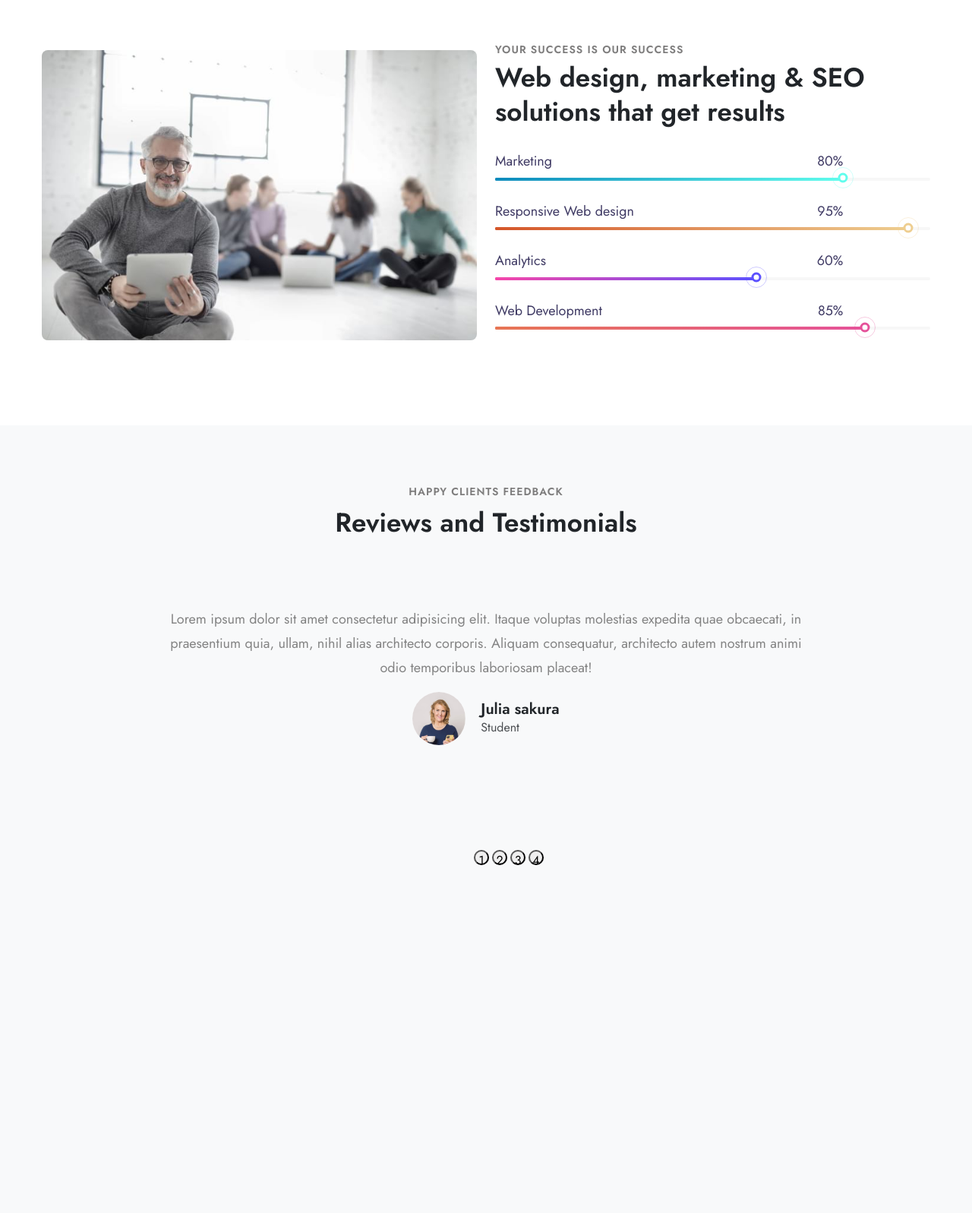
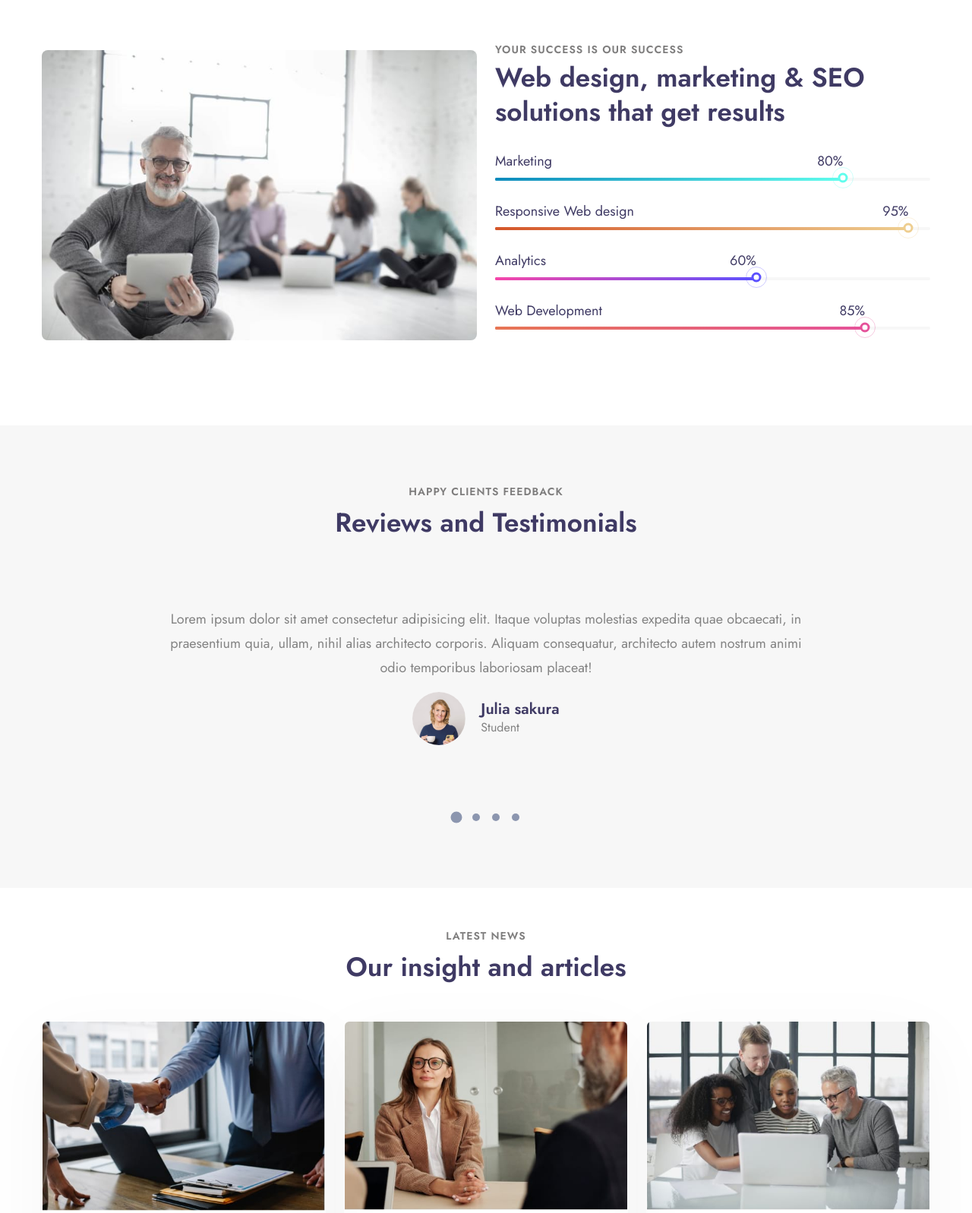
Before and after one commit to ducanhRabbit/bc28_capstone-1, a plain HTML site: page index.html in a window 1280 px wide. Shown: the part 3894-5491 px from the top of the page at 76% size. Drawn offline with nearby package versions, Linux system fonts and the light colour scheme; files whose address does not match are found by name.

Commit message:
Dung eddit

```diff
--- a/css/style.css
+++ b/css/style.css
@@ -27,15 +27,16 @@ ul {
 li {
     list-style: none;
 }
+
 a {
     text-decoration: none;
 }
 
-h3{
+h3 {
     margin: 0;
 }
 
-p{
+p {
     margin: 0;
 }
 
@@ -645,16 +646,19 @@ body.search-active .search-input::placeholder {
 
 @media (max-width: 375px) {
     .slide__content h1 {
-      font-size: 27px; }
-    }
+        font-size: 27px;
+    }
+}
+
 .gap {
     height: 500px;
 }
 
 /* About  */
-#about{
+#about {
     background-color: var(--bg-color);
 }
+
 .about__item {
     margin-bottom: 15px;
 }
@@ -691,7 +695,7 @@ body.search-active .search-input::placeholder {
         line-height: 38px;
     }
 
-    .about__item{
+    .about__item {
         margin-bottom: 10px;
     }
 }
@@ -702,7 +706,7 @@ body.search-active .search-input::placeholder {
         line-height: 32px;
     }
 
-    .about__item{
+    .about__item {
         margin-bottom: 5px;
     }
 }
@@ -715,11 +719,11 @@ body.search-active .search-input::placeholder {
 }
 
 /* Features  */
-#features{
+#features {
     background-color: var(--bg-grey);
 }
 
-.features__btn{
+.features__btn {
     padding: 15px 50px;
     font-size: 16px;
     line-height: 18px;
@@ -728,13 +732,13 @@ body.search-active .search-input::placeholder {
 
 }
 
-.features__list{
+.features__list {
     display: grid;
     grid-template-columns: repeat(2, 1fr);
     gap: 25px;
 }
 
-.feature__item{
+.feature__item {
     padding: 40px 30px;
     text-align: center;
     border-radius: 8px;
@@ -743,13 +747,13 @@ body.search-active .search-input::placeholder {
     transition: 0.3s ease;
 }
 
-.feature__item:hover{
+.feature__item:hover {
     transform: translateY(-0.25rem);
     box-shadow: rgb(46 41 51 / 8%) 0px 2px 4px, rgb(71 63 79 / 16%) 0px 5px 10px;
 
 }
 
-.feature__title{
+.feature__title {
     font-size: 22px;
     line-height: 28px;
     font-weight: 600;
@@ -759,40 +763,41 @@ body.search-active .search-input::placeholder {
     transition: all 0.5s;
 }
 
-.feature__title:hover{
+.feature__title:hover {
     color: var(--primary-color);
 }
 
 @media (max-width: 320px) {
     .features__list {
-      display: block;
-    }
-}
+        display: block;
+    }
+}
+
 /* Services  */
-#services{
+#services {
     background-color: var(--bg-color);
 }
 
-.services__title{
+.services__title {
     text-align: center;
 }
 
-.service__item{
+.service__item {
     text-align: center;
 }
 
-.service__item-head{
+.service__item-head {
     display: block;
     border-radius: 8px 8px 0 0;
     overflow: hidden;
 }
 
-.service__item-body{
+.service__item-body {
     padding: 0 20px;
     position: relative;
 }
 
-.item-body__title{
+.item-body__title {
     font-size: 19px;
     line-height: 28px;
     font-weight: 600;
@@ -806,11 +811,12 @@ body.search-active .search-input::placeholder {
     box-shadow: rgb(1 1 1 / 5%) 1px 1px 5px 0px;
     transition: 0.5s all;
 }
-.item-body__title:hover{
+
+.item-body__title:hover {
     color: var(--primary-color);
 }
 
-.item-body__text{
+.item-body__text {
     font-size: 17px;
     line-height: 27px;
     color: var(--font-color);
@@ -818,7 +824,7 @@ body.search-active .search-input::placeholder {
     letter-spacing: 0.1;
 }
 
-.service__item-btn{
+.service__item-btn {
     padding: 8px 35px;
     font-size: 16px;
     line-height: 28px;
@@ -829,51 +835,52 @@ body.search-active .search-input::placeholder {
     display: inline-block;
 }
 
-.service__item-btn:hover{
+.service__item-btn:hover {
     color: var(--primary-color);
 }
 
 
-.service__item-head img{
+.service__item-head img {
     width: 100%;
 }
+
 /* Gallery  */
-#gallery{
+#gallery {
     background-color: var(--bg-grey);
 }
 
-.gallery__item{
+.gallery__item {
     padding: 0 15px;
 }
 
-.gallery__item a{
+.gallery__item a {
     display: block;
     position: relative;
     overflow: hidden;
     transition: 0.5s all;
 }
 
-.gallery__item a:hover .gallery__img{
+.gallery__item a:hover .gallery__img {
     transform: scale(1.1);
     transition: 0.3s ease-in-out;
 }
 
-.gallery__item a:hover .gallery__overlay{
+.gallery__item a:hover .gallery__overlay {
     opacity: 1;
 }
 
-.gallery__item a:hover .gallery__hover-content{
+.gallery__item a:hover .gallery__hover-content {
     bottom: 0;
     opacity: 1;
 }
 
-.gallery__img{
+.gallery__img {
     width: 100%;
     display: block;
     transition: 0.5s all;
 }
 
-.gallery__overlay{
+.gallery__overlay {
     position: absolute;
     top: 0;
     right: 0;
@@ -887,7 +894,7 @@ body.search-active .search-input::placeholder {
     opacity: 0;
 }
 
-.gallery__hover-content{
+.gallery__hover-content {
     position: absolute;
     bottom: -100%;
     left: 0;
@@ -897,7 +904,7 @@ body.search-active .search-input::placeholder {
     color: #ffffff;
 }
 
-.gallery__hover-title{
+.gallery__hover-title {
     font-size: 24px;
     font-weight: 600;
     color: #fff;
@@ -905,31 +912,32 @@ body.search-active .search-input::placeholder {
     margin-bottom: 10px;
 }
 
-.gallery__hover-text{
+.gallery__hover-text {
     font-size: 18px;
     color: #eee;
     display: block;
 }
 
-.gallery__brand img{
+.gallery__brand img {
     max-width: 100%;
     padding: 0 18px;
 }
 
 /* Lightbox Gallery */
-.lb-nav a.lb-prev{
+.lb-nav a.lb-prev {
     background: url(../img/prev.png) 40px 48% no-repeat;
 }
-.lb-nav a.lb-next{
+
+.lb-nav a.lb-next {
     background: url(../img/next.png) -23px 48% no-repeat;
 }
 
-.lb-data .lb-close{
+.lb-data .lb-close {
     background: url(../img/close.png) top right no-repeat;
     margin-top: 1em;
 }
 
-.lb-data .lb-details{
+.lb-data .lb-details {
     width: 90%;
     float: left;
     text-align: left;
@@ -953,6 +961,10 @@ body.search-active .search-input::placeholder {
 }
 
 /* Progress  */
+.progres {
+    background-color: var(--bg-color);
+}
+
 .title-small {
     font-size: 14px;
     font-weight: 600;
@@ -967,6 +979,7 @@ body.search-active .search-input::placeholder {
     font-size: 35px;
     line-height: 45px;
     font-weight: 700;
+    color: var(--heading-color);
 }
 
 .progress-info {
@@ -982,7 +995,22 @@ body.search-active .search-input::placeholder {
     font-weight: 400;
     display: grid;
     grid-template-columns: 1fr auto;
+}
+
+.info__1 .progress-tittle {
     width: 80%;
+}
+
+.info__2 .progress-tittle {
+    width: 95%;
+}
+
+.info__3 .progress-tittle {
+    width: 60%;
+}
+
+.info__4 .progress-tittle {
+    width: 85%;
 }
 
 .progress__item {
@@ -1073,7 +1101,11 @@ body.search-active .search-input::placeholder {
 
 /* Feedback  */
 .feedback__bg {
-    background-color: #f8f9fa;
+    background-color: var(--bg-grey);
+}
+
+.feedback .slick-slide {
+    height: unset;
 }
 
 .feedback__inner {
@@ -1083,31 +1115,33 @@ body.search-active .search-input::placeholder {
     position: relative;
 }
 
-.feedback .slick-dots {
-    position: absolute;
-    bottom: 500px;
-    list-style: none;
-    display: block;
+.feedback .slick-dots li {
+    display: inline-block;
     text-align: center;
-    padding: 0;
-    width: 100%;
- }
-
- .feedback .slick-dots li {
-     display: inline-block;
-     text-align: center;
-     margin: 0 2px;
-     padding: 0;
-     cursor: pointer;
-}
-
-.feedback .slick-dots li button{
+    margin-top: 90px;
+    margin-left: 8px;
+    margin-right: 8px;
+}
+
+.feedback .slick-dots li button {
+    font-size: 5px;
+    color: #8c96af;
+    height: 10px;
+    width: 10px;
     border-radius: 50%;
-    height: 20px;
-    width: 20px;
-}
-
-
+    background: #8c96af;
+    border: none;
+}
+
+.feedback .slick-dots .slick-active {
+    transform: scale(1.5);
+}
+
+.feedback .slick-dots li:hover button {
+    background: var(--secondary-color);
+    color: var(--secondary-color);
+    transform: scale(1.5);
+}
 
 .feedback__item blockquote {
     text-align: center;
@@ -1145,21 +1179,24 @@ body.search-active .search-input::placeholder {
 .fb__info h3 {
     font-weight: 600;
     font-size: 20px;
+    color: var(--heading-color);
 }
 
 .fb__info p {
     font-style: normal;
     margin-bottom: 0;
     opacity: 0.8;
-}
-
-
-
+    color: var(--font-color);
+}
 
 /* News  */
+.news {
+    background-color: var(--bg-color);
+}
+
 .card {
     position: relative;
-    background-color: #fff;
+    background:none;
     box-shadow: 0 25px 98px 0 rgb(0 0 0 / 4%);
     border: 1px solid var(--border-color);
 }
@@ -1184,7 +1221,6 @@ body.search-active .search-input::placeholder {
 .card__body {
     min-height: 1px;
     padding: 1rem 1.25rem;
-    transition: all 0.3s linear;
 }
 
 .card__body p a {
@@ -1205,11 +1241,7 @@ body.search-active .search-input::placeholder {
 
 .card__body a:hover {
     color: #009f4d;
-
-}
-
-.card__body p a:hover {
-    color: #999;
+    transition: all 0.4s;
 }
 
 .card__footer {
@@ -1220,6 +1252,10 @@ body.search-active .search-input::placeholder {
     padding: 0.75rem 1.25rem;
 }
 
+.icon__img{
+    border-radius: 50% !important;
+}
+
 .card__icon span {
     color: var(--font-color);
     font-size: 15px;
@@ -1238,7 +1274,7 @@ body.search-active .search-input::placeholder {
 
 .card__icon a:hover {
     color: #009f4d;
-    transition: all 0.2s linear;
+transition: all 0.4s;
 }
 
 .card__date {
--- a/index.html
+++ b/index.html
@@ -443,7 +443,7 @@
 
                         <span class="title-small">Your success is our success</span>
                         <h3 class="title-big mb-4 pb-lg-2">Web design, marketing & SEO solutions that get results</h3>
-                        <div class="progress-info">
+                        <div class="progress-info info__1">
                             <h6 class="progress-tittle">Marketing <span>80%</span></h6>
                             <div class="progress__item">
                                 <div class="progress-bar progress-bar-1 gradient-1 " role="progressbar"
@@ -451,7 +451,7 @@
                                 </div>
                             </div>
                         </div>
-                        <div class="progress-info">
+                        <div class="progress-info info__2">
                             <h6 class="progress-tittle">Responsive Web design <span>95%</span></h6>
                             <div class="progress__item">
                                 <div class="progress-bar progress-bar-2 gradient-2" role="progressbar"
@@ -459,7 +459,7 @@
                                 </div>
                             </div>
                         </div>
-                        <div class="progress-info">
+                        <div class="progress-info info__3">
                             <h6 class="progress-tittle">Analytics <span>60%</span></h6>
                             <div class="progress__item">
                                 <div class="progress-bar progress-bar-3 gradient-3" role="progressbar"
@@ -467,7 +467,7 @@
                                 </div>
                             </div>
                         </div>
-                        <div class="progress-info">
+                        <div class="progress-info info__4">
                             <h6 class="progress-tittle">Web Development <span>85%</span></h6>
                             <div class="progress__item">
                                 <div class="progress-bar progress-bar-4 gradient-4 barbar" role="progressbar"
@@ -483,14 +483,14 @@
     </section>
 
     <!-- Feedback -->
-    <section class="feedback">
+    <section class="feedback" >
         <div class="feedback__bg py-5">
             <div class="container py-lg-4 py-md-3 py-2 pb-lg-0">
                 <h5 class="title-small text-center mb-1">Happy Clients Feedback</h5>
                 <h3 class="title-big text-center mb-sm-5 mb-4">Reviews and Testimonials</h3>
                 <div class="feedback__slide">
                     <div class="container feedback__inner">
-                        <div class="feedback__item active">
+                        <div class="feedback__item">
                             <blockquote>
                                 <q>Lorem ipsum dolor sit amet consectetur adipisicing elit. Itaque voluptas molestias
                                     expedita quae obcaecati, in praesentium quia, ullam, nihil alias architecto
@@ -587,7 +587,7 @@
                         <div class="card__footer">
                             <div class="card__icon">
                                 <a href="#">
-                                    <img src="./img/328cc1f23e4a3b73aa60ee6ced1897a1.jpeg" alt="">
+                                    <img src="./img/328cc1f23e4a3b73aa60ee6ced1897a1.jpeg" alt="" class="icon__img">
                                 </a>
                                 <span>by</span>
                                 <a href="#">W3Layouts</a>
@@ -614,7 +614,7 @@
                         <div class="card__footer">
                             <div class="card__icon">
                                 <a href="#">
-                                    <img src="./img/328cc1f23e4a3b73aa60ee6ced1897a1.jpeg" alt="">
+                                    <img src="./img/328cc1f23e4a3b73aa60ee6ced1897a1.jpeg" alt="" class="icon__img">
                                 </a>
                                 <span>by</span>
                                 <a href="#">W3Layouts</a>
@@ -641,7 +641,7 @@
                         <div class="card__footer">
                             <div class="card__icon">
                                 <a href="#">
-                                    <img src="./img/328cc1f23e4a3b73aa60ee6ced1897a1.jpeg" alt="">
+                                    <img src="./img/328cc1f23e4a3b73aa60ee6ced1897a1.jpeg" alt="" class="icon__img">
                                 </a>
                                 <span>by</span>
                                 <a href="#">W3Layouts</a>
```
